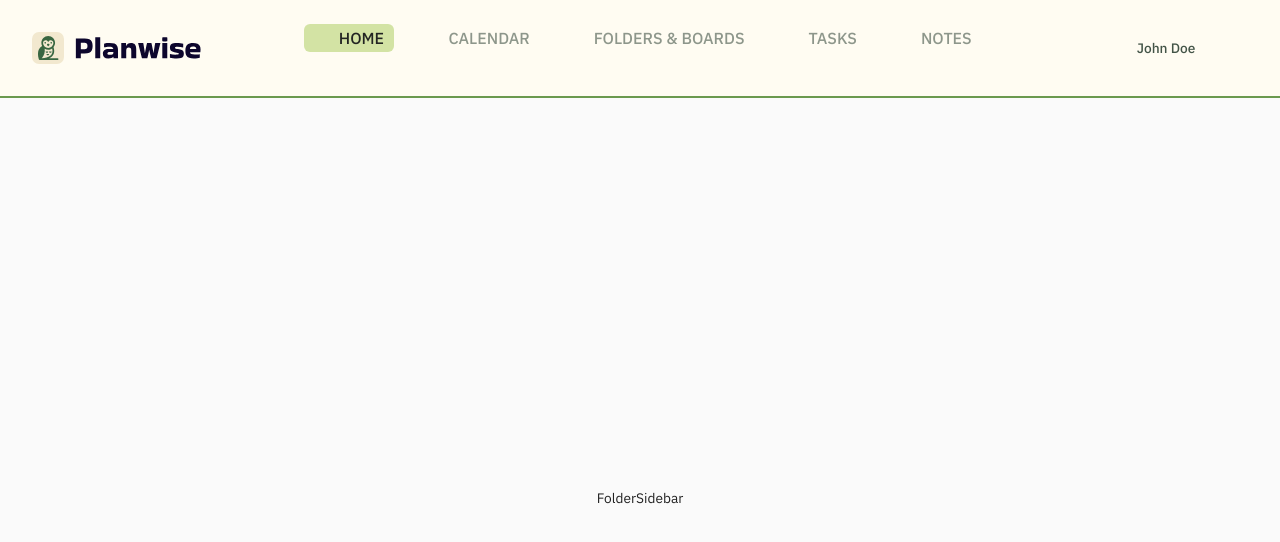
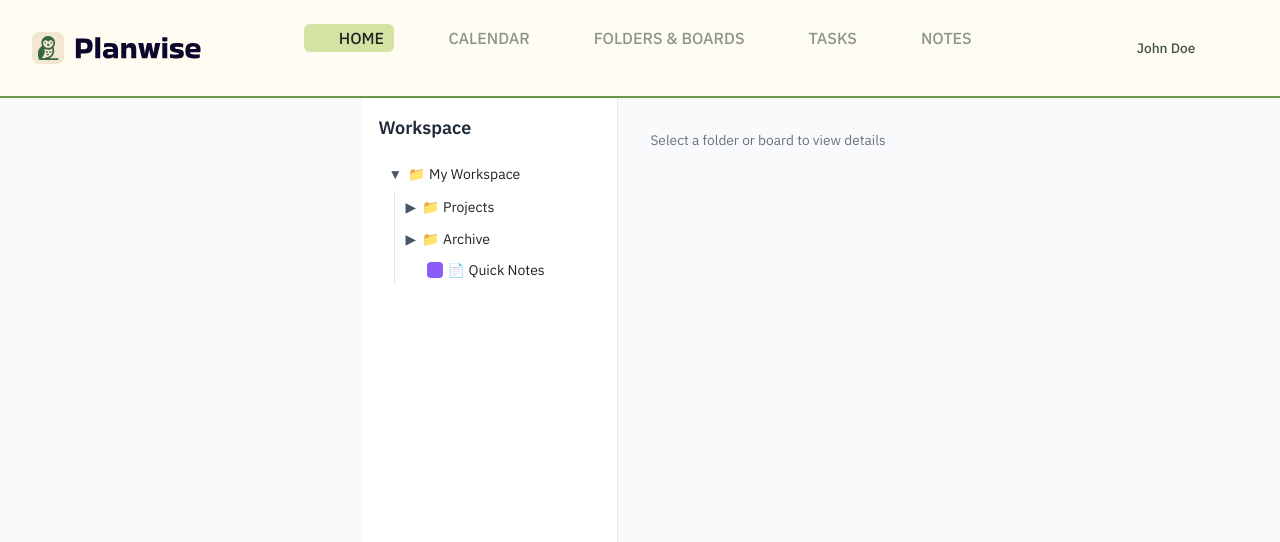
Before and after one commit to josephdattilo03/planwise-ui, a Next.js app: page /en in a window 1280 px wide. Shown: the top 542 px of the page. Built offline with nearby package versions, Linux system fonts and the light colour scheme; some icons are missing; what @mui/material-nextjs would draw is missing.

Commit message:
initial design of folders and boards

```diff
--- a/src/app/[locale]/folders/page.tsx
+++ b/src/app/[locale]/folders/page.tsx
@@ -1,3 +1,9 @@
+import FolderTreeDisplay from "../../components/folderTree/FolderTreeDisplay";
+
 export default function FoldersPage() {
-  return <h1>Folders & Boards</h1>;
+  return <div>
+    <FolderTreeDisplay></FolderTreeDisplay>
+
+
+  </div>
 }
--- a/src/app/[locale]/page.tsx
+++ b/src/app/[locale]/page.tsx
@@ -1,5 +1,5 @@
 import {useTranslations} from "next-intl"
-import FolderSidebar from "../components/folders/FolderSidebar";
+import FolderSidebar from "../components/folderTree/FolderTreeDisplay";
 
 export default function Home() {
   const t = useTranslations('HomePage');
--- /dev/null
+++ b/src/app/components/folderTree/FolderTreeDisplay.tsx
@@ -0,0 +1,137 @@
+"use client"
+import { useState } from "react";
+import { FolderNode, BoardNode, WorkspaceNode} from "../../types/workspace";
+import TreeItem from "./TreeItem";
+
+export default function FolderTreeDisplay() {
+  // Sample workspace data
+  const [workspace] = useState<FolderNode>({
+    id: 'root',
+    name: 'My Workspace',
+    parentId: null,
+    type: 'folder',
+    children: [
+      {
+        id: 'folder-1',
+        name: 'Projects',
+        parentId: 'root',
+        type: 'folder',
+        children: [
+          {
+            parentId: 'folder-1',
+            type: 'board',
+            board: {
+            id: 'board-1',
+            name: 'Website Redesign',
+            color: '#3b82f6',
+
+            }
+          },
+          {
+            parentId: 'folder-1',
+            type: 'board',
+            board: {
+            color: '#10b981',
+            id: 'board-2',
+            name: 'Mobile App',
+            }
+          }
+        ]
+      },
+      {
+        id: 'folder-2',
+        name: 'Archive',
+        parentId: 'root',
+        type: 'folder',
+        children: [
+          {
+            id: 'folder-3',
+            name: '2024',
+            parentId: 'folder-2',
+            type: 'folder',
+            children: [
+              {
+                parentId: 'folder-3',
+                type: 'board',
+                board: {
+                color: '#f59e0b',
+                id: 'board-3',
+                name: 'Q1 Planning',
+                }
+              }
+            ]
+          }
+        ]
+      },
+      {
+        parentId: 'root',
+        type: 'board',
+        board: {
+        color: '#8b5cf6',
+        id: 'board-4',
+        name: 'Quick Notes',
+
+        }
+      }
+    ]
+  });
+
+  // Track expanded folders in state
+  const [expandedFolders, setExpandedFolders] = useState<Set<string>>(() => {
+    // Initialize from memory
+    return new Set(['root']);
+  });
+
+  const [selectedNode, setSelectedNode] = useState<WorkspaceNode | null>(null);
+
+  // Toggle folder expansion
+  const toggleFolder = (folderId: string) => {
+    setExpandedFolders(prev => {
+      const newSet = new Set(prev);
+      if (newSet.has(folderId)) {
+        newSet.delete(folderId);
+      } else {
+        newSet.add(folderId);
+      }
+      return newSet;
+    });
+  };
+
+  return (
+    <div className="flex h-screen">
+      {/* Left sidebar with tree */}
+      <div className="w-64 bg-white border-r border-gray-200 p-4 overflow-y-auto">
+        <h2 className="text-lg font-semibold mb-4 text-gray-800">Workspace</h2>
+        <TreeItem
+          node={workspace}
+          expandedFolders={expandedFolders}
+          toggleFolder={toggleFolder}
+          onSelectNode={setSelectedNode}
+        />
+      </div>
+
+      {/* Main content area */}
+      <div className="flex-1 p-8 bg-gray-50">
+        {selectedNode ? (
+          <div>
+            <h1 className="text-2xl font-bold mb-2">{selectedNode.type == 'folder' ? (selectedNode as FolderNode).name : (selectedNode as BoardNode).board.name}</h1>
+            <p className="text-gray-600">
+              Type: {selectedNode.type === 'folder' ? 'Folder' : 'Board'}
+            </p>
+            {selectedNode.type === 'board' && (
+              <div className="flex items-center gap-2 mt-2">
+                <span className="text-gray-600">Color:</span>
+                <div
+                  className="w-6 h-6 rounded border border-gray-300"
+                  style={{ backgroundColor: (selectedNode as BoardNode).board.color }}
+                />
+              </div>
+            )}
+          </div>
+        ) : (
+          <div className="text-gray-500">Select a folder or board to view details</div>
+        )}
+      </div>
+    </div>
+  );
+}
--- /dev/null
+++ b/src/app/components/folderTree/TreeItem.tsx
@@ -0,0 +1,77 @@
+import { WorkspaceNode } from "../../types/workspace";
+import { FolderNode, BoardNode } from "../../types/workspace";
+
+type TreeItemProps = {
+    node: WorkspaceNode;
+    expandedFolders: Set<string>;
+    toggleFolder: (id: string) => void;
+    onSelectNode: (node: WorkspaceNode) => void;
+}
+
+export default function TreeItem({
+    node,
+    expandedFolders,
+    toggleFolder,
+    onSelectNode
+}: TreeItemProps) {
+    const isFolder = node.type === 'folder';
+    const isExpanded = isFolder && expandedFolders.has(node.id);
+
+    return (
+        <div className="select-none">
+            <div
+                className="flex items-center gap-1 py-1 px-2 hover:bg-gray-100 rounded cursor-pointer"
+                onClick={() => {
+                    if (isFolder) {
+                        toggleFolder(node.id);
+                    }
+                    onSelectNode(node);
+                }}
+            >
+                {isFolder ? (
+                    <>
+                        <button
+                            className="p-0.5 hover:bg-gray-200 rounded"
+                            onClick={(e) => {
+                                e.stopPropagation();
+                                toggleFolder(node.id);
+                            }}
+                        >
+                            {isExpanded ? (
+                                <span className="text-gray-600">▼</span>
+                            ) : (
+                                <span className="text-gray-600">▶</span>
+                            )}
+                        </button>
+                        <span className="text-blue-500">📁</span>
+                        <span className="text-sm">{node.name}</span>
+                    </>
+                ) : (
+                    <>
+                        <div className="w-5" />
+                        <div
+                            className="w-4 h-4 rounded"
+                            style={{ backgroundColor: (node as BoardNode).board.color }}
+                        />
+                        <span className="text-gray-500">📄</span>
+                        <span className="text-sm">{node.board.name}</span>
+                    </>
+                )}
+            </div>
+
+            {isFolder && isExpanded && (node as FolderNode).children.length > 0 && (
+                <div className="ml-4 border-l border-gray-200">
+                    {(node as FolderNode).children.map(child => (
+                        <TreeItem
+                            key={child.type == "folder" ? (child as FolderNode).id : (child as BoardNode).board.id}
+                            node={child}
+                            expandedFolders={expandedFolders}
+                            toggleFolder={toggleFolder}
+                            onSelectNode={onSelectNode}
+                        />
+                    ))}
+                </div>
+            )}
+        </div>
+    );
+};
--- /dev/null
+++ b/src/app/components/folderTree/index.ts
@@ -0,0 +1 @@
+export * from "./FolderTreeDisplay"
--- a/src/app/components/folders/FolderSidebar.tsx
+++ /dev/null
@@ -1,10 +0,0 @@
-
-import React from 'react'
-import { Node } from '../../types/workspace'
-
-export default function FolderSidebar() {
-    // Eventually put dummy data here
-  return (
-    <div>FolderSidebar</div>
-  )
-}
--- a/src/app/components/folders/index.ts
+++ /dev/null
@@ -1 +0,0 @@
-export * from "./FolderSidebar"
--- a/src/app/components/index.ts
+++ b/src/app/components/index.ts
@@ -1 +1 @@
-export * from "./folders"
+export * from "./folderTree"
--- a/src/app/types/board.ts
+++ b/src/app/types/board.ts
@@ -1,5 +1,5 @@
 export interface Board {
-  id: number;
+  id: string;
   name: string;
   color: string;
 }
--- a/src/app/types/workspace.ts
+++ b/src/app/types/workspace.ts
@@ -1,16 +1,17 @@
 import { Board } from "./board";
 
-export type Node = FolderNode | Board;
+export type WorkspaceNode = FolderNode | BoardNode
 
 export interface FolderNode {
-  id: number;
-  type: "folder";
+  id: string;
+  parentId: string | null;
   name: string;
-  children: Node[];
+  children: WorkspaceNode[];
+  type: 'folder'
 }
 
 export interface BoardNode {
-  id: number;
-  type: "board";
+  parentId: string;
   board: Board;
+  type: 'board';
 }
```
Also changed, not shown: src/app/components/boards/BoardChip.tsx (indentation only).
